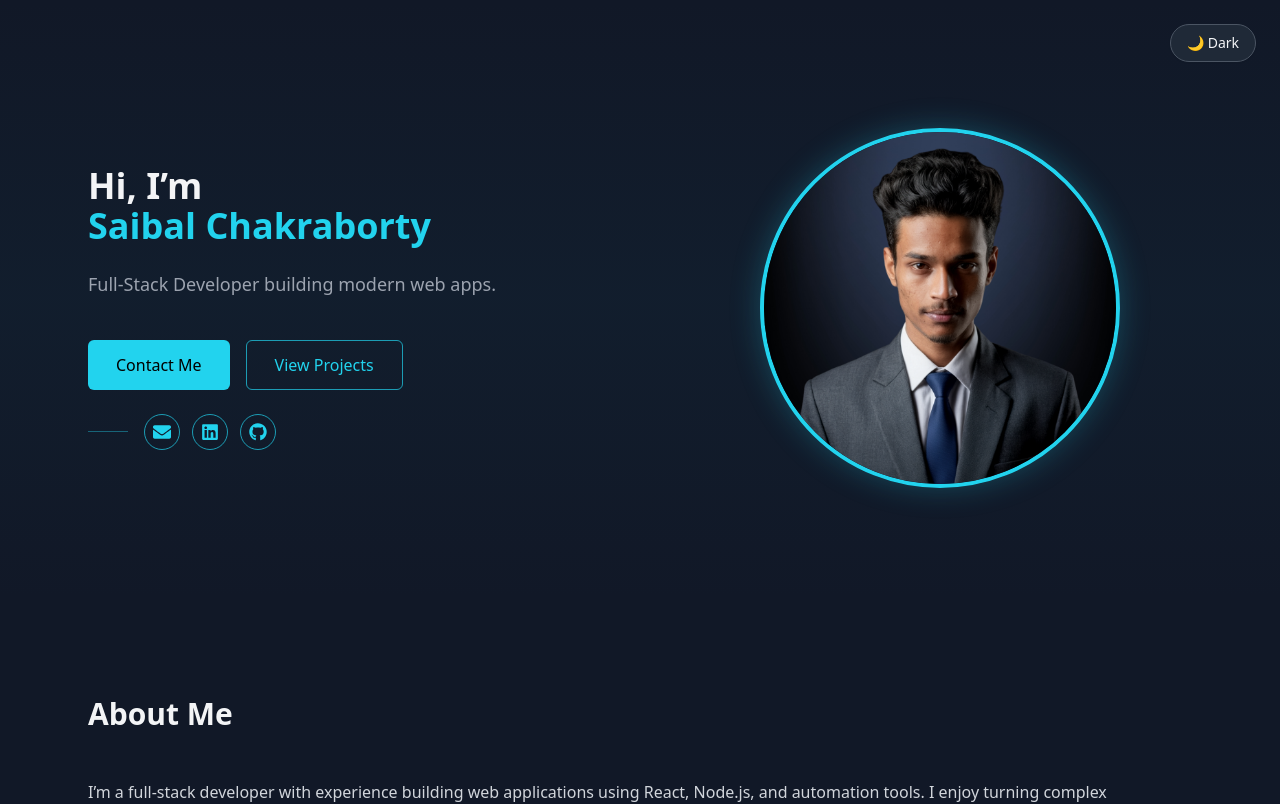
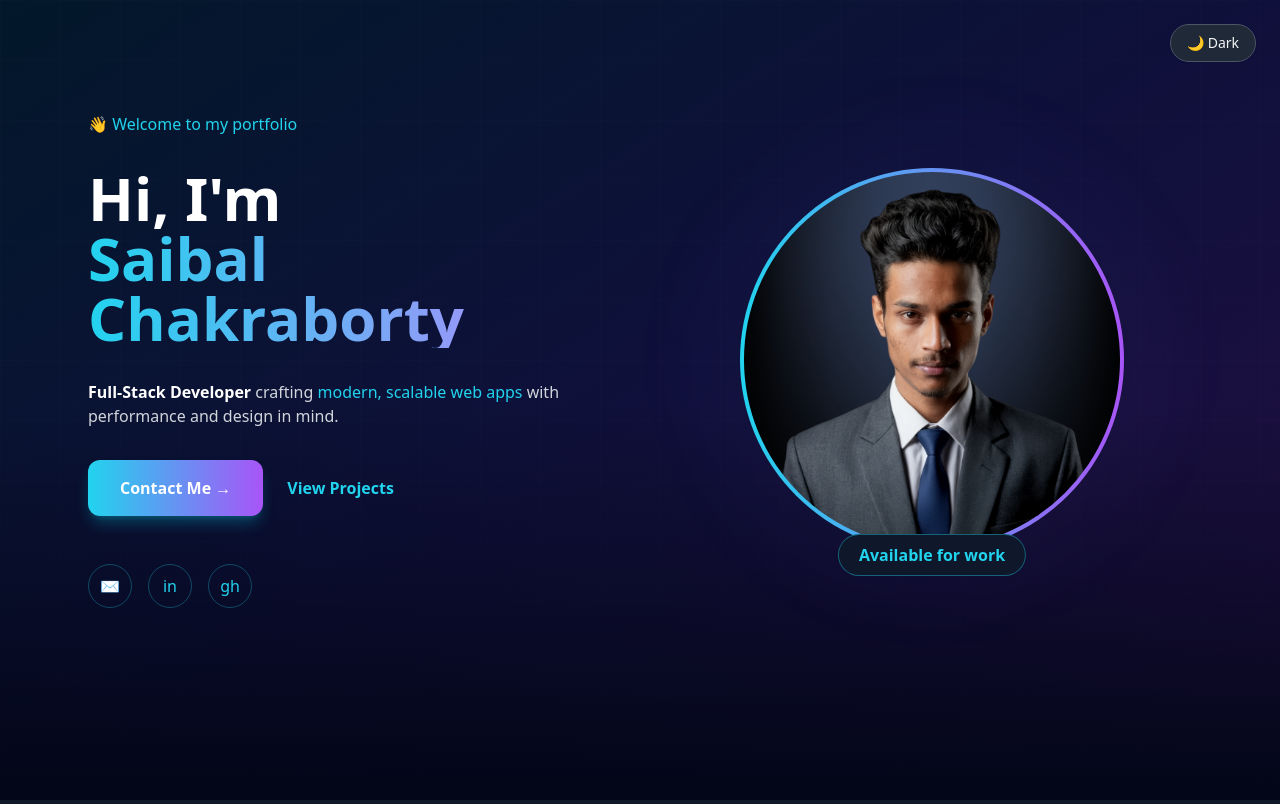
Before and after one commit to Saibal002/Portfolio, a React (Vite) app: page / in a window 1280 px wide. Shown: the top 804 px of the page. Built offline with nearby package versions, Linux system fonts and the light colour scheme.

Commit message:
messed up

```diff
--- a/src/App.jsx
+++ b/src/App.jsx
@@ -58,7 +58,7 @@ import About from "./components/About/About"
 import Skills from "./components/Skills/Skills"
 import Projects from "./components/Projects/Projects"
 import Contact from "./components/Contact/Contact"
-
+import Footer from "./components/Footer"
 function App() {
   return (
     <div className="min-h-screen bg-white text-gray-900 dark:bg-gray-900 dark:text-gray-100">
@@ -73,7 +73,9 @@ function App() {
       <div className="h-px bg-gradient-to-r from-transparent via-purple-200 dark:via-purple-700 to-transparent mb-16" />
 
       <Contact />
+      <Footer />
     </div>
+
   )
 }
 
--- /dev/null
+++ b/src/components/Footer.jsx
@@ -0,0 +1,12 @@
+export default function Footer() {
+  return (
+    <footer className="py-8 text-center text-sm text-muted glass border-t border-white/10">
+      <p>© {new Date().getFullYear()} Saibal Chakraborty. All rights reserved.</p>
+      <div className="mt-2 flex justify-center gap-4">
+        <a href="https://github.com/Saibal002" className="hover:text-primary transition-colors">GitHub</a>
+        <a href="https://linkedin.com" className="hover:text-primary transition-colors">LinkedIn</a>
+        <a href="mailto:saibal02dev@gmail.com" className="hover:text-primary transition-colors">Email</a>
+      </div>
+    </footer>
+  )
+}
--- a/src/components/Hero/Hero.jsx
+++ b/src/components/Hero/Hero.jsx
@@ -1,111 +1,107 @@
-import React from "react";
-import profile from "../../assets/profile.jpg.png";
+import React, { useState } from "react";
+import profile from "../../assets/profile.png";
 import Container from "../layout/Container";
 import ContactQuick from "../Contact/ContactQuick";
-import TypewriterName from "../TypewriterName"
 
 export default function Hero() {
+  const [tilt, setTilt] = useState({ x: 0, y: 0 });
+
+  const onMove = (e) => {
+    const r = e.currentTarget.getBoundingClientRect();
+    setTilt({
+      x: ((e.clientX - r.left) / r.width - 0.5) * 12,
+      y: ((e.clientY - r.top) / r.height - 0.5) * -12,
+    });
+  };
+
   return (
-    <section
-      className="
-  relative pt-32 pb-28
-  bg-gradient-to-b
-  from-transparent via-cyan-50/40 to-transparent
-  dark:via-cyan-900/10
-"
-    >
+    <section className="relative min-h-screen overflow-hidden bg-slate-950">
+      {/* BACKGROUND (LOCKED) */}
+      <div className="absolute inset-0 bg-gradient-to-br from-cyan-500/10 via-indigo-700/20 to-purple-900/40" />
+      <div
+        className="absolute inset-0 opacity-20"
+        style={{
+          backgroundImage:
+            "linear-gradient(rgba(255,255,255,0.06) 1px, transparent 1px), linear-gradient(90deg, rgba(255,255,255,0.06) 1px, transparent 1px)",
+          backgroundSize: "60px 60px",
+        }}
+      />
+      <div className="absolute inset-0 bg-gradient-to-t from-slate-950 via-transparent to-transparent" />
+
       <Container>
-        <div className="grid md:grid-cols-2 gap-16 xl:gap-24 items-center">
-          {/* Text */}
-          <div>
-           {/* <h1 className="text-4xl md:text-5xl font-bold tracking-tight leading-tight">
-  <span className="block">Hi, I’m</span>
+        <div className="relative z-10 grid md:grid-cols-2 gap-16 items-center py-28">
+          {/* LEFT CONTENT */}
+          <div className="space-y-8">
+            <span className="inline-flex items-center gap-2 text-cyan-400 font-medium">
+              👋 Welcome to my portfolio
+            </span>
 
-  <span
-    className="
-      block mt-1
-      text-neon-cyan
-      relative overflow-hidden
-      animate-nameReveal
-    "
-  >
+            <h1 className="text-5xl md:text-6xl font-extrabold leading-tight">
+              <span className="block text-white">Hi, I'm</span>
+              <span className="block bg-gradient-to-r from-cyan-400 to-purple-400 bg-clip-text text-transparent">
                 Saibal Chakraborty
               </span>
-</h1> */}
-<h1 className="text-4xl font-bold">
-  <span className="block">Hi, I’m</span>
-  <span className="block text-neon-cyan">Saibal Chakraborty</span>
             </h1>
 
-
-            <p
-              className="
-  mt-6 max-w-md
-  text-lg leading-relaxed
-  text-gray-600 dark:text-gray-400
-"
-            >
-              Full-Stack Developer building modern web apps.
+            <p className="text-gray-300 max-w-xl">
+              <b className="text-white">Full-Stack Developer</b> crafting{" "}
+              <span className="text-cyan-400">modern, scalable web apps</span>{" "}
+              with performance and design in mind.
             </p>
 
-            <div className="mt-10 space-y-5">
-              <div className="flex gap-4 flex-wrap">
-                {/* Primary */}
-                <button
-                  className="
-      px-7 py-3 rounded-md
-      bg-neon-cyan text-black font-medium
-      hover:shadow-neon hover:-translate-y-0.5
-      transition-all duration-300
-    "
-                href="#contact">
-                  Contact Me
+            <div className="flex items-center gap-6 flex-wrap">
+              <button className="btn-primary">
+                Contact Me →
               </button>
 
-                {/* Secondary */}
-                <button
-                  className="
-      px-7 py-3 rounded-md
-      border border-neon-cyan/70
-      text-neon-cyan
-      hover:bg-neon-cyan/10 hover:-translate-y-0.5
-      transition-all duration-300
-    "
-                >
+              <button className="text-cyan-400 font-semibold hover:underline">
                 View Projects
               </button>
             </div>
 
-              {/* Socials */}
-              <div className="flex items-center gap-4 pt-1">
-                <span className="h-px w-10 bg-neon-cyan/40" />
-                <ContactQuick compact />
-              </div>
+            {/* SOCIALS */}
+            <div className="flex gap-4 pt-4">
+              <a href="#" className="icon-btn">
+                ✉️
+              </a>
+              <a href="#" className="icon-btn">
+                in
+              </a>
+              <a href="#" className="icon-btn">
+                gh
+              </a>
             </div>
           </div>
 
-          {/* Image */}
+          {/* RIGHT IMAGE */}
           <div className="flex justify-center">
             <div
-  className="
-    w-64 h-64
-    lg:w-80 lg:h-80
-    xl:w-[360px] xl:h-[360px]
-    rounded-full
-    border-4 border-neon-cyan
-    overflow-hidden
-    shadow-[0_0_30px_rgba(34,211,238,0.25)]
-    hover:shadow-[0_0_45px_rgba(34,211,238,0.4)]
-    transition-all duration-300
-  "
+              onMouseMove={onMove}
+              onMouseLeave={() => setTilt({ x: 0, y: 0 })}
+              className="relative transition-transform duration-300"
+              style={{
+                transform: `perspective(1000px) rotateX(${tilt.y}deg) rotateY(${tilt.x}deg)`,
+              }}
             >
+              {/* Glow */}
+              <div className="absolute inset-0 rounded-full ring-glow blur-2xl opacity-50" />
+
+              {/* Image */}
+              <div className="relative w-72 h-72 md:w-96 md:h-96 rounded-full p-1 bg-gradient-to-r from-cyan-400 to-purple-500">
+                <div className="w-full h-full rounded-full overflow-hidden bg-slate-900">
                   <img
                     src={profile}
                     alt="Saibal"
                     className="w-full h-full object-cover"
                   />
                 </div>
+              </div>
 
+              {/* Badge */}
+              <div className="absolute -bottom-6 left-1/2 -translate-x-1/2 px-5 py-2 rounded-full bg-slate-900 border border-cyan-400/40 text-cyan-400 font-semibold">
+                Available for work
+              </div>
+            </div>
           </div>
         </div>
       </Container>
--- a/src/index.css
+++ b/src/index.css
@@ -54,3 +54,93 @@
 .animate-fadeUp {
   animation: fadeUp 0.6s ease-out forwards;
 }
+@layer components {
+  .glass-card {
+    @apply bg-white/5 backdrop-blur-xl border border-white/10;
+  }
+
+  .glass-card-strong {
+    @apply bg-white/10 backdrop-blur-2xl border border-white/15;
+  }
+
+  .gradient-border {
+    position: relative;
+    background: linear-gradient(
+      135deg,
+      rgba(34, 211, 238, 0.1),
+      rgba(168, 85, 247, 0.1)
+    );
+    border: 2px solid transparent;
+    background-clip: padding-box;
+  }
+
+  .gradient-border::before {
+    content: "";
+    position: absolute;
+    inset: -2px;
+    border-radius: inherit;
+    padding: 2px;
+    background: linear-gradient(
+      135deg,
+      #22d3ee,
+      #a855f7,
+      #ec4899
+    );
+    -webkit-mask: linear-gradient(#fff 0 0) content-box,
+      linear-gradient(#fff 0 0);
+    -webkit-mask-composite: xor;
+    mask-composite: exclude;
+    pointer-events: none;
+  }
+
+  .hover-lift {
+    transition: transform 0.3s cubic-bezier(0.4, 0, 0.2, 1);
+  }
+
+  .hover-lift:hover {
+    transform: translateY(-4px);
+  }
+
+  .btn-shimmer {
+    position: relative;
+    overflow: hidden;
+  }
+
+  .btn-shimmer::before {
+    content: "";
+    position: absolute;
+    inset: 0;
+    background: linear-gradient(
+      90deg,
+      transparent,
+      rgba(255, 255, 255, 0.3),
+      transparent
+    );
+    animation: shimmer 3s infinite;
+  }
+
+  .text-shadow-glow {
+    text-shadow:
+      0 0 20px rgba(34, 211, 238, 0.5),
+      0 0 40px rgba(168, 85, 247, 0.3);
+  }
+}
+@layer components {
+  .btn-primary {
+    @apply px-8 py-4 rounded-xl font-semibold text-white
+           bg-gradient-to-r from-cyan-400 to-purple-500
+           hover:scale-105 transition shadow-lg shadow-cyan-500/30;
+  }
+
+  .icon-btn {
+    @apply w-11 h-11 rounded-full flex items-center justify-center
+           border border-cyan-400/30 text-cyan-400
+           hover:bg-cyan-400/10 hover:scale-110 transition;
+  }
+
+  .ring-glow {
+    box-shadow:
+      0 0 25px rgba(34,211,238,0.35),
+      0 0 60px rgba(168,85,247,0.35);
+  }
+}
--- a/tailwind.config.js
+++ b/tailwind.config.js
@@ -1,3 +1,32 @@
+// export default {
+//   darkMode: "class",
+//   content: ["./index.html", "./src/**/*.{js,jsx}"],
+//   theme: {
+//     extend: {
+//       colors: {
+//         neon: {
+//           cyan: "#22d3ee",
+//           purple: "#a855f7",
+//         },
+//       },
+//       boxShadow: {
+//     neon: "0 0 20px rgba(34,211,238,0.6)",
+//     neonSoft: "0 0 12px rgba(34,211,238,0.35)",
+//   },
+//   animation: {
+//     fadeUp: "fadeUp 0.8s ease-out both",
+//   },
+//   keyframes: {
+//     fadeUp: {
+//       "0%": { opacity: 0, transform: "translateY(20px)" },
+//       "100%": { opacity: 1, transform: "translateY(0)" },
+//     },
+
+//     },
+//   },
+//   plugins: [],
+// }
+// }
 export default {
   darkMode: "class",
   content: ["./index.html", "./src/**/*.{js,jsx}"],
@@ -9,21 +38,78 @@ export default {
           purple: "#a855f7",
         },
       },
+
       boxShadow: {
         neon: "0 0 20px rgba(34,211,238,0.6)",
         neonSoft: "0 0 12px rgba(34,211,238,0.35)",
       },
-  animation: {
-    fadeUp: "fadeUp 0.8s ease-out both",
-  },
+
       keyframes: {
         fadeUp: {
           "0%": { opacity: 0, transform: "translateY(20px)" },
           "100%": { opacity: 1, transform: "translateY(0)" },
         },
 
+        float: {
+          "0%,100%": { transform: "translate(0,0) scale(1)", opacity: 0.4 },
+          "25%": { transform: "translate(15px,-25px) scale(1.2)", opacity: 0.6 },
+          "50%": { transform: "translate(-15px,-50px) scale(0.8)", opacity: 0.8 },
+          "75%": { transform: "translate(10px,-25px) scale(1.1)", opacity: 0.5 },
+        },
+
+        gradientShift: {
+          "0%,100%": { backgroundPosition: "0% 50%" },
+          "50%": { backgroundPosition: "100% 50%" },
+        },
+
+        pulseSlow: {
+          "0%,100%": { opacity: 0.5, transform: "scale(1)" },
+          "50%": { opacity: 0.8, transform: "scale(1.05)" },
+        },
+
+        slideLeft: {
+          "0%": { opacity: 0, transform: "translateX(-50px)" },
+          "100%": { opacity: 1, transform: "translateX(0)" },
+        },
+
+        slideRight: {
+          "0%": { opacity: 0, transform: "translateX(50px)" },
+          "100%": { opacity: 1, transform: "translateX(0)" },
+        },
+
+        glow: {
+          "0%,100%": {
+            boxShadow:
+              "0 0 30px rgba(34,211,238,0.4), 0 0 60px rgba(168,85,247,0.2)",
+          },
+          "50%": {
+            boxShadow:
+              "0 0 50px rgba(34,211,238,0.6), 0 0 80px rgba(168,85,247,0.4)",
+          },
+        },
+
+        spinSlow: {
+          to: { transform: "rotate(360deg)" },
+        },
+
+        shimmer: {
+          from: { transform: "translateX(-100%)" },
+          to: { transform: "translateX(100%)" },
+        },
+      },
+
+      animation: {
+        fadeUp: "fadeUp 0.8s ease-out both",
+        float: "float 8s ease-in-out infinite",
+        gradient: "gradientShift 8s ease infinite",
+        pulseSlow: "pulseSlow 4s ease-in-out infinite",
+        slideLeft: "slideLeft 0.8s ease-out forwards",
+        slideRight: "slideRight 1s ease-out forwards",
+        glow: "glow 3s ease-in-out infinite",
+        spinSlow: "spinSlow 20s linear infinite",
+        shimmer: "shimmer 3s infinite",
+      },
     },
   },
   plugins: [],
-}
-}
+};
```
Also changed, not shown: src/assets/profile.png (renamed from src/assets/profile.jpg.png). Lines whose indentation alone changed are shown as unchanged.
